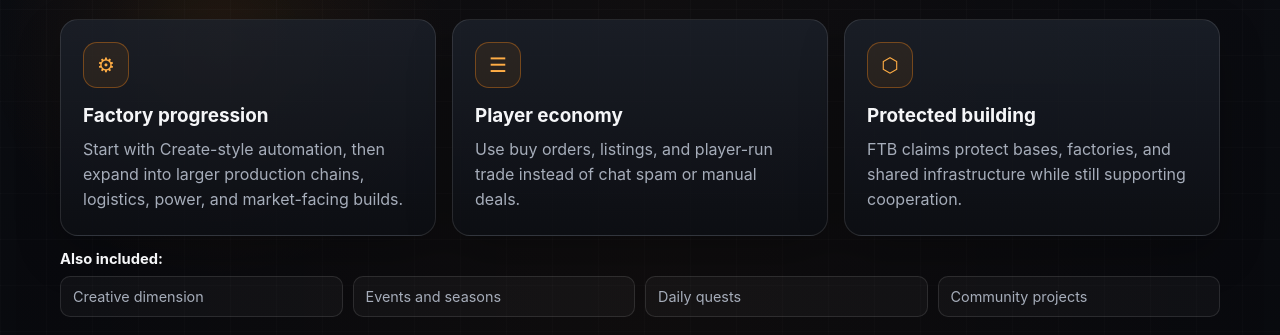
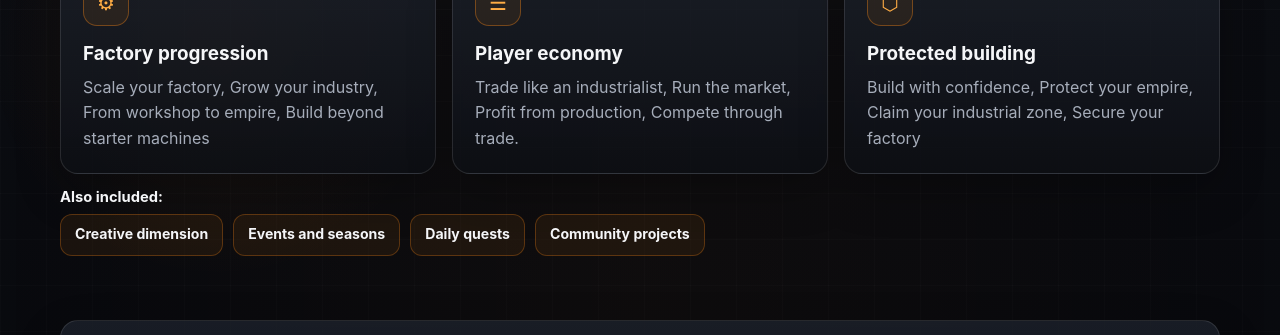
Before and after one commit to uavcrazy-social/capital-industries-site, a plain HTML site: page index.html in a window 1280 px wide. Shown: the part 767-1102 px from the top of the page. Drawn offline with Linux system fonts and the light colour scheme; a script that the page names is missing.

Commit message:
modified:   assets/site.css modified:   index.html

```diff
--- a/assets/site.css
+++ b/assets/site.css
@@ -477,18 +477,24 @@ h1, h2, h3, p { margin-top: 0; }
   font-size: 0.92rem;
 }
 .feature-support-cards {
-  display: grid;
-  grid-template-columns: repeat(4, minmax(0, 1fr));
+  display: flex;
+  flex-wrap: wrap;
   gap: 10px;
 }
 .feature-mini-card {
-  padding: 10px 12px;
-  border: 1px solid var(--line);
-  border-radius: 10px;
-  color: var(--muted);
-  background: rgba(255, 255, 255, 0.03);
-  font-size: 0.9rem;
-  line-height: 1.35;
+  display: inline-flex;
+  align-items: center;
+  justify-content: center;
+  min-height: 42px;
+  padding: 0 14px;
+  border: 1px solid rgba(255, 138, 24, 0.28);
+  border-radius: 12px;
+  color: var(--text);
+  background: rgba(255, 138, 24, 0.07);
+  font-size: 0.88rem;
+  font-weight: 700;
+  line-height: 1.2;
+  white-space: nowrap;
 }
 
 .link-panel,
@@ -814,8 +820,8 @@ h1, h2, h3, p { margin-top: 0; }
   .feature-gallery,
   .feature-grid-three,
   .quick-links { grid-template-columns: 1fr; }
-  .feature-support-cards {
-    grid-template-columns: repeat(2, minmax(0, 1fr));
+  .feature-mini-card {
+    white-space: normal;
   }
   .feature-tile-large,
   .feature-tile-wide { grid-column: span 1; grid-row: span 1; }
--- a/index.html
+++ b/index.html
@@ -82,35 +82,31 @@
 </section>
 <section class="site-shell section feature-section">
 <div class="section-heading" data-reveal="">
-<h2 class="section-title">Built for long-term play.</h2>
-<p class="section-text">
-          A server loop built around massive factories, player trade, protected bases, creativity,
-          community, and events!
-        </p>
+<h2 class="section-title">Your Factory. Your Empire.</h2>
 </div>
 <div aria-label="Capital Industries core features" class="feature-grid-three" data-reveal="">
 <article class="feature-tile">
 <div class="feature-icon">⚙</div>
 <h3 class="feature-title">Factory progression</h3>
 <p class="feature-text">
-            Start with Create-style automation, then expand into larger
-            production chains, logistics, power, and market-facing builds.
+            Scale your factory, Grow your industry, From workshop
+            to empire, Build beyond starter machines
           </p>
 </article>
 <article class="feature-tile">
 <div class="feature-icon">☰</div>
 <h3 class="feature-title">Player economy</h3>
 <p class="feature-text">
-            Use buy orders, listings, and player-run trade instead of chat spam
-            or manual deals.
+            Trade like an industrialist, Run the market, Profit
+            from production, Compete through trade.
           </p>
 </article>
 <article class="feature-tile">
 <div class="feature-icon">⬡</div>
 <h3 class="feature-title">Protected building</h3>
 <p class="feature-text">
-            FTB claims protect bases, factories, and shared infrastructure while
-            still supporting cooperation.
+            Build with confidence, Protect your empire, Claim
+            your industrial zone, Secure your factory
           </p>
 </article>
 </div>
```
